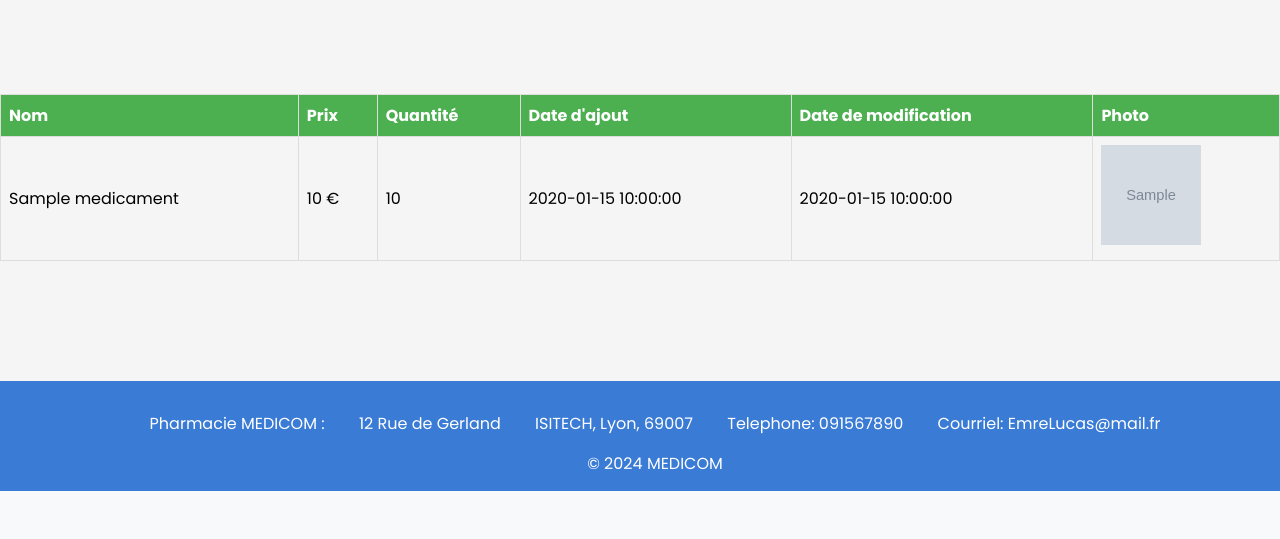
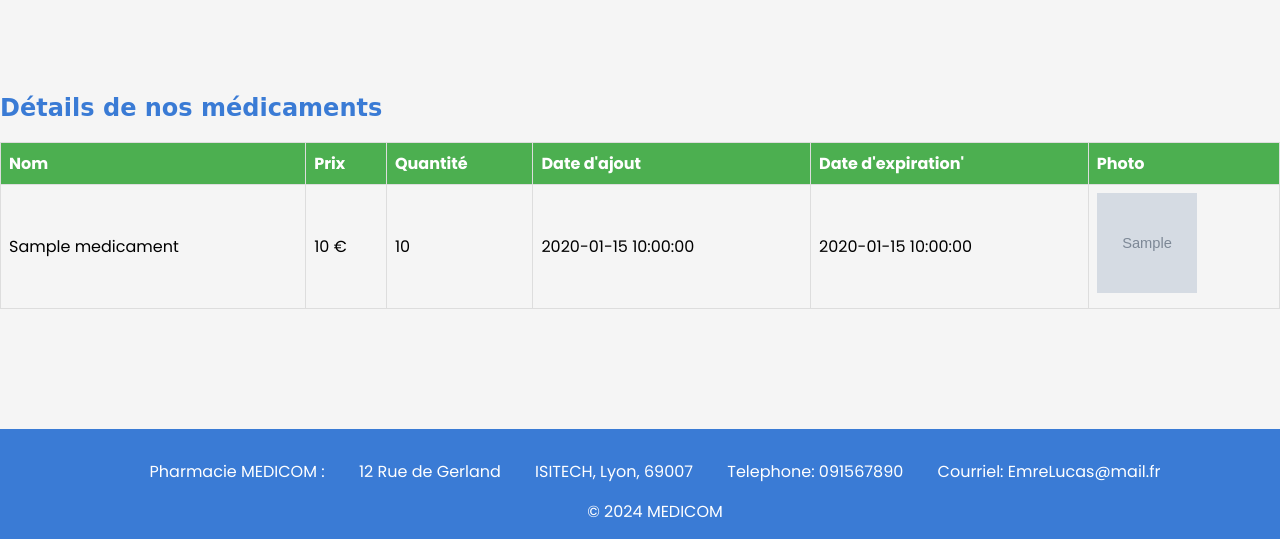
Before and after one commit to Lucaschrrt/MEDICOM, a PHP site: page /home.php in a window 1280 px wide. Shown: the part 1621-2160 px from the top of the page. Before the commit the page ends 2112 px from the top, so only its background shows below. Run offline with PHP 8.4, Linux system fonts and the light colour scheme; the visitor is signed in with stand-in values (Sample User, id 1); tables that the repository leaves empty or names only in its code hold one stand-in row (values such as "Sample post"); grey boxes marked "Sample" are stand-in pictures; some web fonts are replaced.

Commit message:
fifth commit

```diff
--- a/home.php
+++ b/home.php
@@ -1,4 +1,5 @@
 <?php
+    // Vérification si l'utilisateur est connecté
     session_start(); // Démarrage de la session
     if (!isset($_SESSION['user_id'])) { // Si l'utilisateur n'est pas connecté
         header('Location: connexion.php'); // Redirection vers la page de connexion
@@ -42,7 +43,7 @@
     </main>
 
     <section id="product"> <!-- La présentation produits est en dur mais le gestionnaire de produit est dynamique -->
-        <h2> Présentation de nos produits </h2>
+        <h2> Présentation générale </h2>
         <p> Voici quelques-uns des produits que nous offrons à nos clients : </p>
 
         <div class="product-container">
@@ -147,29 +148,33 @@
             public $prix;
             public $quantite;
             public $date_ajout;
-            public $date_modif;
+            public $date_expiration;
             public $photo;
 
-            public function __construct($nom, $prix, $quantite, $date_ajout, $date_modif, $photo) {
+            public function __construct($nom, $prix, $quantite, $date_ajout, $date_expiration, $photo) {
                 $this->nom = $nom;
                 $this->prix = $prix;
                 $this->quantite = $quantite;
                 $this->date_ajout = $date_ajout;
-                $this->date_modif = $date_modif;
+                $this->date_expiration = $date_expiration;
                 $this->photo = $photo;
             }
         }
 
         // Récupération des médicaments
-        $stmt = $pdo->query('SELECT nom, prix, quantite, date_ajout, date_modif, photo FROM medicaments'); // Ajout du champ photo à la requête SQL
+        $stmt = $pdo->query('SELECT nom, prix, quantite, date_ajout, date_expiration, photo FROM medicaments'); // Ajout du champ photo à la requête SQL
         $medicaments = [];
         while ($row = $stmt->fetch())
         {
-            $medicaments[] = new Medicament($row['nom'], $row['prix'], $row['quantite'], $row['date_ajout'], $row['date_modif'], $row['photo']); // Ajout du champ photo à la création de l'objet Medicament
+            $medicaments[] = new Medicament($row['nom'], $row['prix'], $row['quantite'], $row['date_ajout'], $row['date_expiration'], $row['photo']); // Ajout du champ photo à la création de l'objet Medicament
         }
+    ?>
 
+        <h2> Détails de nos médicaments </h2>
+
+    <?php
         echo "<table>";
-        echo "<tr> <th>Nom</th> <th>Prix</th> <th>Quantité</th> <th>Date d'ajout</th> <th>Date de modification</th> <th>Photo</th> </tr>"; // Ajout d'une colonne pour la photo
+        echo "<tr> <th>Nom</th> <th>Prix</th> <th>Quantité</th> <th>Date d'ajout</th> <th>Date d'expiration'</th> <th>Photo</th> </tr>"; // Ajout d'une colonne pour la photo
 
         foreach ($medicaments as $medicament) {
             echo "<tr>";
@@ -177,7 +182,7 @@
             echo "<td>" . $medicament->prix . " €</td>";
             echo "<td>" . $medicament->quantite . "</td>";
             echo "<td>" . $medicament->date_ajout . "</td>";
-            echo "<td>" . $medicament->date_modif . "</td>";
+            echo "<td>" . $medicament->date_expiration . "</td>";
             echo "<td><img src='" . $medicament->photo . "' alt='Photo du médicament' /></td>"; // Ajout de la photo à la table
             echo "</tr>";
         }
```
Also changed, not shown: gestionProduit.php (+7 -4 lines).
